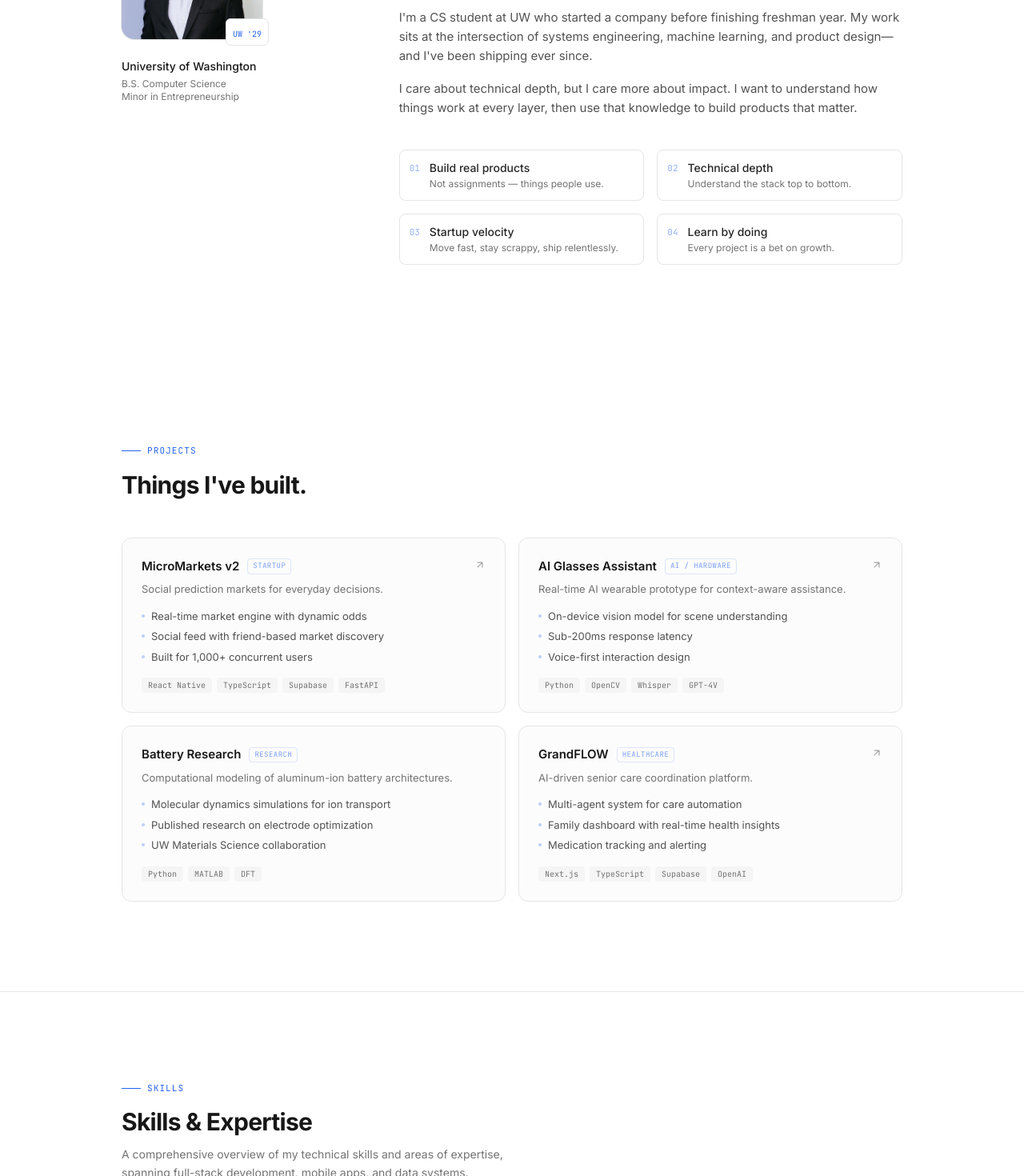
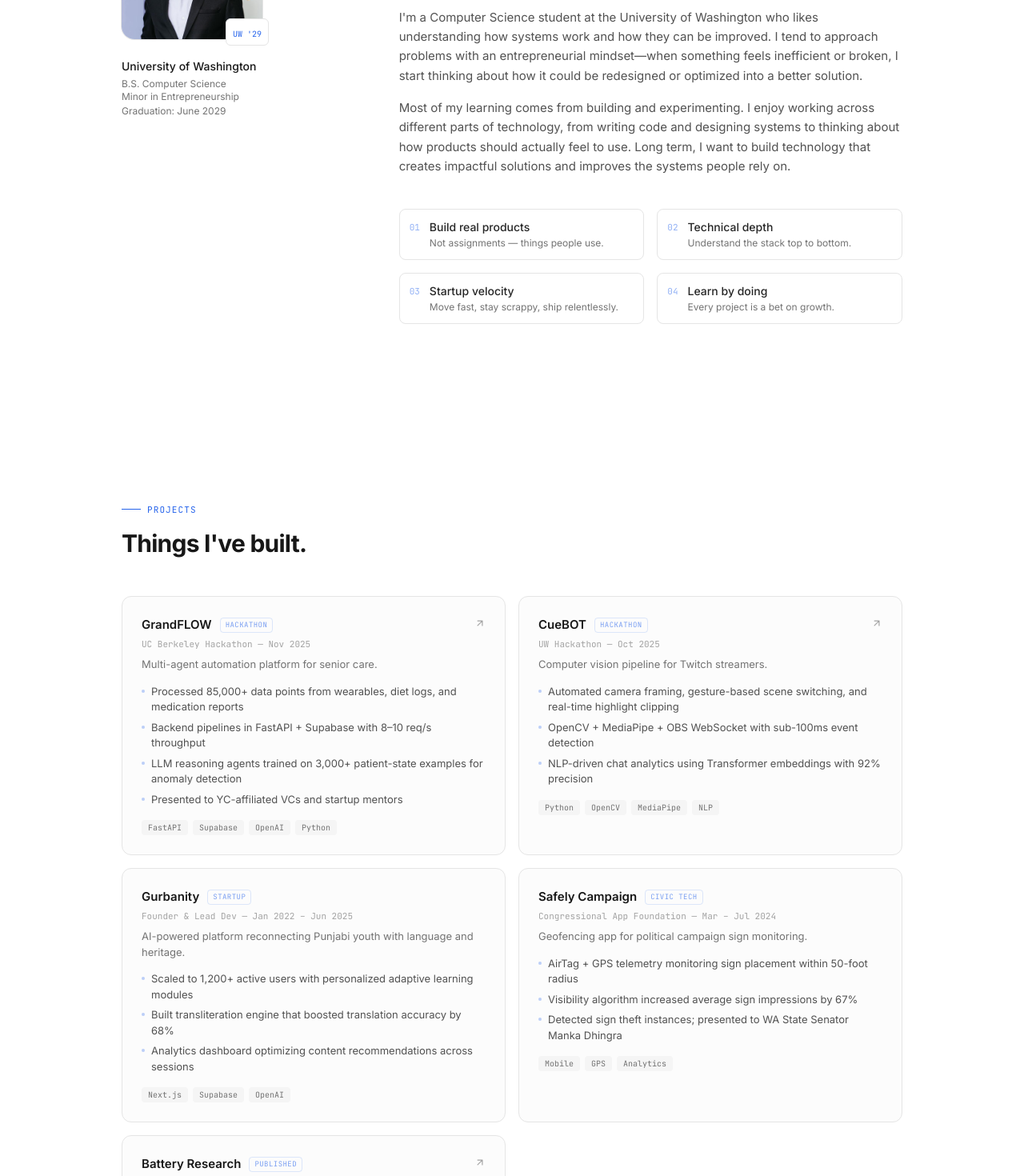
Before and after one commit to angadsingharora/personal-website, a Next.js app: page / in a window 1280 px wide. Shown: the part 1040-2510 px from the top of the page at 80% size. Built offline with nearby package versions, Linux system fonts and the light colour scheme.

Commit message:
updates to content

```diff
--- a/src/app/page.tsx
+++ b/src/app/page.tsx
@@ -3,6 +3,7 @@ import { Hero } from "@/components/Hero";
 import { About } from "@/components/About";
 import { Projects } from "@/components/Projects";
 import { Skills } from "@/components/Skills";
+import { CV } from "@/components/CV";
 import { Contact } from "@/components/Contact";
 import { Footer } from "@/components/Footer";
 
@@ -15,6 +16,7 @@ export default function Home() {
         <About />
         <Projects />
         <Skills />
+        <CV />
         <Contact />
       </main>
       <Footer />
--- a/src/components/About.tsx
+++ b/src/components/About.tsx
@@ -43,6 +43,9 @@ export function About() {
                 <p className="text-xs text-neutral-500 dark:text-neutral-500">
                   Minor in Entrepreneurship
                 </p>
+                <p className="text-xs text-neutral-500 dark:text-neutral-500 mt-0.5">
+                  Graduation: June 2029
+                </p>
               </div>
             </FadeIn>
           </div>
@@ -63,17 +66,22 @@ export function About() {
             <div className="mt-8 space-y-4 text-[15px] text-neutral-600 dark:text-neutral-400 leading-relaxed">
               <FadeIn delay={0.1}>
                 <p>
-                  I&apos;m a CS student at UW who started a company before
-                  finishing freshman year. My work sits at the intersection of
-                  systems engineering, machine learning, and product
-                  design&mdash;and I&apos;ve been shipping ever since.
+                  I&apos;m a Computer Science student at the University of
+                  Washington who likes understanding how systems work and how
+                  they can be improved. I tend to approach problems with an
+                  entrepreneurial mindset&mdash;when something feels inefficient
+                  or broken, I start thinking about how it could be redesigned
+                  or optimized into a better solution.
                 </p>
               </FadeIn>
               <FadeIn delay={0.15}>
                 <p>
-                  I care about technical depth, but I care more about impact.
-                  I want to understand how things work at every layer, then use
-                  that knowledge to build products that matter.
+                  Most of my learning comes from building and experimenting. I
+                  enjoy working across different parts of technology, from
+                  writing code and designing systems to thinking about how
+                  products should actually feel to use. Long term, I want to
+                  build technology that creates impactful solutions and improves
+                  the systems people rely on.
                 </p>
               </FadeIn>
             </div>
--- /dev/null
+++ b/src/components/CV.tsx
@@ -0,0 +1,56 @@
+"use client";
+
+import { FadeIn } from "./FadeIn";
+
+export function CV() {
+  return (
+    <section id="cv" className="py-28 border-t border-neutral-200 dark:border-neutral-800/30">
+      <div className="max-w-5xl mx-auto px-6">
+        <FadeIn>
+          <div className="flex items-center gap-2 mb-4">
+            <div className="h-px w-6 bg-accent" />
+            <p className="text-[11px] font-mono uppercase tracking-widest text-accent">
+              CV
+            </p>
+          </div>
+          <h2 className="text-2xl sm:text-3xl font-bold tracking-tight text-neutral-900 dark:text-white">
+            Resume
+          </h2>
+        </FadeIn>
+
+        <FadeIn delay={0.1}>
+          <p className="mt-4 text-[15px] text-neutral-500 max-w-md leading-relaxed">
+            Download my full resume for a detailed look at my experience,
+            projects, and education.
+          </p>
+        </FadeIn>
+
+        <FadeIn delay={0.15}>
+          <div className="mt-8">
+            <a
+              href="/resume.pdf"
+              download="Angad_Singh_Arora_Resume.pdf"
+              className="group inline-flex items-center gap-2.5 px-6 py-3 bg-accent text-white text-sm font-semibold rounded-md hover:bg-accent-dark transition-colors"
+            >
+              <svg
+                width="16"
+                height="16"
+                viewBox="0 0 24 24"
+                fill="none"
+                stroke="currentColor"
+                strokeWidth="2.5"
+                strokeLinecap="round"
+                strokeLinejoin="round"
+              >
+                <path d="M21 15v4a2 2 0 0 1-2 2H5a2 2 0 0 1-2-2v-4" />
+                <polyline points="7 10 12 15 17 10" />
+                <line x1="12" y1="15" x2="12" y2="3" />
+              </svg>
+              Download Resume
+            </a>
+          </div>
+        </FadeIn>
+      </div>
+    </section>
+  );
+}
--- a/src/components/Navbar.tsx
+++ b/src/components/Navbar.tsx
@@ -8,6 +8,7 @@ const navLinks = [
   { label: "About", href: "#about" },
   { label: "Projects", href: "#projects" },
   { label: "Skills", href: "#skills" },
+  { label: "CV", href: "#cv" },
   { label: "Contact", href: "#contact" },
 ];
 
--- a/src/components/Projects.tsx
+++ b/src/components/Projects.tsx
@@ -5,6 +5,7 @@ import { FadeIn } from "./FadeIn";
 interface Project {
   name: string;
   tag: string;
+  context: string;
   description: string;
   highlights: string[];
   stack: string[];
@@ -14,51 +15,69 @@ interface Project {
 
 const projects: Project[] = [
   {
-    name: "MicroMarkets v2",
-    tag: "Startup",
-    description: "Social prediction markets for everyday decisions.",
+    name: "GrandFLOW",
+    tag: "Hackathon",
+    context: "UC Berkeley Hackathon — Nov 2025",
+    description: "Multi-agent automation platform for senior care.",
     highlights: [
-      "Real-time market engine with dynamic odds",
-      "Social feed with friend-based market discovery",
-      "Built for 1,000+ concurrent users",
+      "Processed 85,000+ data points from wearables, diet logs, and medication reports",
+      "Backend pipelines in FastAPI + Supabase with 8–10 req/s throughput",
+      "LLM reasoning agents trained on 3,000+ patient-state examples for anomaly detection",
+      "Presented to YC-affiliated VCs and startup mentors",
     ],
-    stack: ["React Native", "TypeScript", "Supabase", "FastAPI"],
+    stack: ["FastAPI", "Supabase", "OpenAI", "Python"],
+    github: "https://github.com/angadsingharora/GrandFLOW",
+  },
+  {
+    name: "CueBOT",
+    tag: "Hackathon",
+    context: "UW Hackathon — Oct 2025",
+    description: "Computer vision pipeline for Twitch streamers.",
+    highlights: [
+      "Automated camera framing, gesture-based scene switching, and real-time highlight clipping",
+      "OpenCV + MediaPipe + OBS WebSocket with sub-100ms event detection",
+      "NLP-driven chat analytics using Transformer embeddings with 92% precision",
+    ],
+    stack: ["Python", "OpenCV", "MediaPipe", "NLP"],
     github: "https://github.com/angadsingharora",
   },
   {
-    name: "AI Glasses Assistant",
-    tag: "AI / Hardware",
-    description: "Real-time AI wearable prototype for context-aware assistance.",
+    name: "Gurbanity",
+    tag: "Startup",
+    context: "Founder & Lead Dev — Jan 2022 – Jun 2025",
+    description: "AI-powered platform reconnecting Punjabi youth with language and heritage.",
     highlights: [
-      "On-device vision model for scene understanding",
-      "Sub-200ms response latency",
-      "Voice-first interaction design",
+      "Scaled to 1,200+ active users with personalized adaptive learning modules",
+      "Built transliteration engine that boosted translation accuracy by 68%",
+      "Analytics dashboard optimizing content recommendations across sessions",
     ],
-    stack: ["Python", "OpenCV", "Whisper", "GPT-4V"],
-    github: "https://github.com/angadsingharora",
+    stack: ["Next.js", "Supabase", "OpenAI"],
+  },
+  {
+    name: "Safely Campaign",
+    tag: "Civic Tech",
+    context: "Congressional App Foundation — Mar – Jul 2024",
+    description: "Geofencing app for political campaign sign monitoring.",
+    highlights: [
+      "AirTag + GPS telemetry monitoring sign placement within 50-foot radius",
+      "Visibility algorithm increased average sign impressions by 67%",
+      "Detected sign theft instances; presented to WA State Senator Manka Dhingra",
+    ],
+    stack: ["Mobile", "GPS", "Analytics"],
   },
   {
     name: "Battery Research",
-    tag: "Research",
-    description: "Computational modeling of aluminum-ion battery architectures.",
+    tag: "Published",
+    context: "Computational Energy Systems Lab, Duke — Feb – Sep 2024",
+    description: "Published research on aluminum-ion battery architectures with Duke post-grads.",
     highlights: [
-      "Molecular dynamics simulations for ion transport",
-      "Published research on electrode optimization",
-      "UW Materials Science collaboration",
+      "DFT + Molecular Dynamics modeling of ion diffusion and electrochemical stability",
+      "Model outperformed lithium-ion benchmarks in predicted voltage and energy density",
+      "Automated simulation workflows in Python + VASP, reducing compute time by 40%",
+      "Co-authored published paper with Duke University post-graduate researchers",
     ],
-    stack: ["Python", "MATLAB", "DFT"],
-  },
-  {
-    name: "GrandFLOW",
-    tag: "Healthcare",
-    description: "AI-driven senior care coordination platform.",
-    highlights: [
-      "Multi-agent system for care automation",
-      "Family dashboard with real-time health insights",
-      "Medication tracking and alerting",
-    ],
-    stack: ["Next.js", "TypeScript", "Supabase", "OpenAI"],
-    github: "https://github.com/angadsingharora/GrandFLOW",
+    stack: ["Python", "VASP", "MATLAB", "DFT"],
+    link: "https://chemrxiv.org/doi/pdf/10.26434/chemrxiv-2024-wnt0j",
   },
 ];
 
@@ -83,6 +102,7 @@ export function Projects() {
             <FadeIn key={project.name} delay={i * 0.08}>
               <div className="group h-full rounded-xl border border-neutral-200 dark:border-neutral-800/40 p-6 hover:border-accent/30 dark:hover:border-accent/20 transition-all duration-300 bg-neutral-50/50 dark:bg-neutral-900/20">
                 <div className="flex items-start justify-between gap-3">
+                  <div>
                     <div className="flex items-center gap-2.5">
                       <h3 className="text-[15px] font-semibold text-neutral-900 dark:text-white group-hover:text-accent transition-colors">
                         {project.name}
@@ -91,9 +111,13 @@ export function Projects() {
                         {project.tag}
                       </span>
                     </div>
+                    <p className="text-[11px] font-mono text-neutral-400 dark:text-neutral-600 mt-1">
+                      {project.context}
+                    </p>
+                  </div>
                   {(project.github || project.link) && (
                     <a
-                      href={project.github || project.link}
+                      href={project.link || project.github}
                       target="_blank"
                       rel="noopener noreferrer"
                       className="shrink-0 mt-0.5 text-neutral-400 dark:text-neutral-700 hover:text-accent transition-colors"
--- a/src/components/Skills.tsx
+++ b/src/components/Skills.tsx
@@ -3,10 +3,10 @@
 import { FadeIn } from "./FadeIn";
 
 const skills: Record<string, string[]> = {
-  Languages: ["Python", "JavaScript", "HTML", "CSS", "Dart", "Java", "SQL", "C++", "TypeScript"],
-  "Tools & Frameworks": ["React", "Svelte", "Firebase", "Flask", "InfluxDB", "Grafana", "Git/GitHub", "Excel", "Google Sheets"],
-  "Systems & Databases": ["Firebase", "SQLite", "InfluxDB", "REST APIs", "OR-Tools", "Data Visualization"],
-  Interests: ["Weightlifting", "Road Biking", "Seattle Seahawks", "Rap Concerts", "Spider-Man Movies", "Vinyl Records"],
+  Languages: ["Python", "Java", "JavaScript", "TypeScript", "SQL", "C++", "HTML/CSS"],
+  "Tools & Frameworks": ["React", "Next.js", "Firebase", "Supabase", "Flask", "FastAPI", "Git/GitHub", "VASP", "MATLAB"],
+  "Technical Focus": ["AI/ML Integration", "Computational Modeling", "Computer Vision", "Full-Stack Development", "Data Analytics"],
+  Interests: ["Basketball", "Cooking", "Improv Comedy", "Investing", "Exploring Seattle's food scene"],
 };
 
 export function Skills() {
@@ -25,7 +25,7 @@ export function Skills() {
           </h2>
           <p className="mt-3 text-sm text-neutral-500 max-w-lg leading-relaxed">
             A comprehensive overview of my technical skills and areas of expertise,
-            spanning full-stack development, mobile apps, and data systems.
+            spanning full-stack development, AI/ML, and computational modeling.
           </p>
         </FadeIn>
 
```
Also changed, not shown: 1 other file (tests, documents, lock files or other folders). Lines whose indentation alone changed are shown as unchanged.
